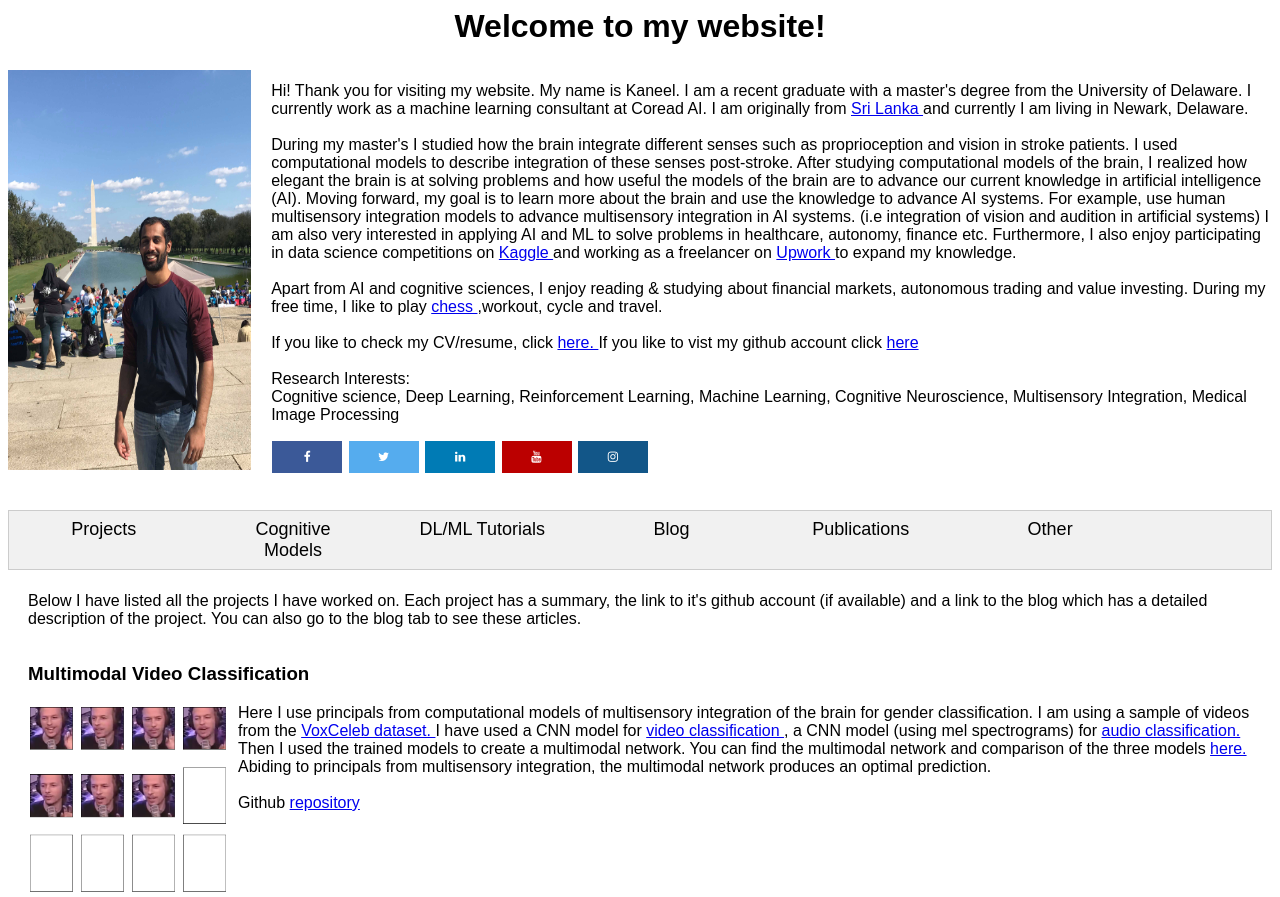
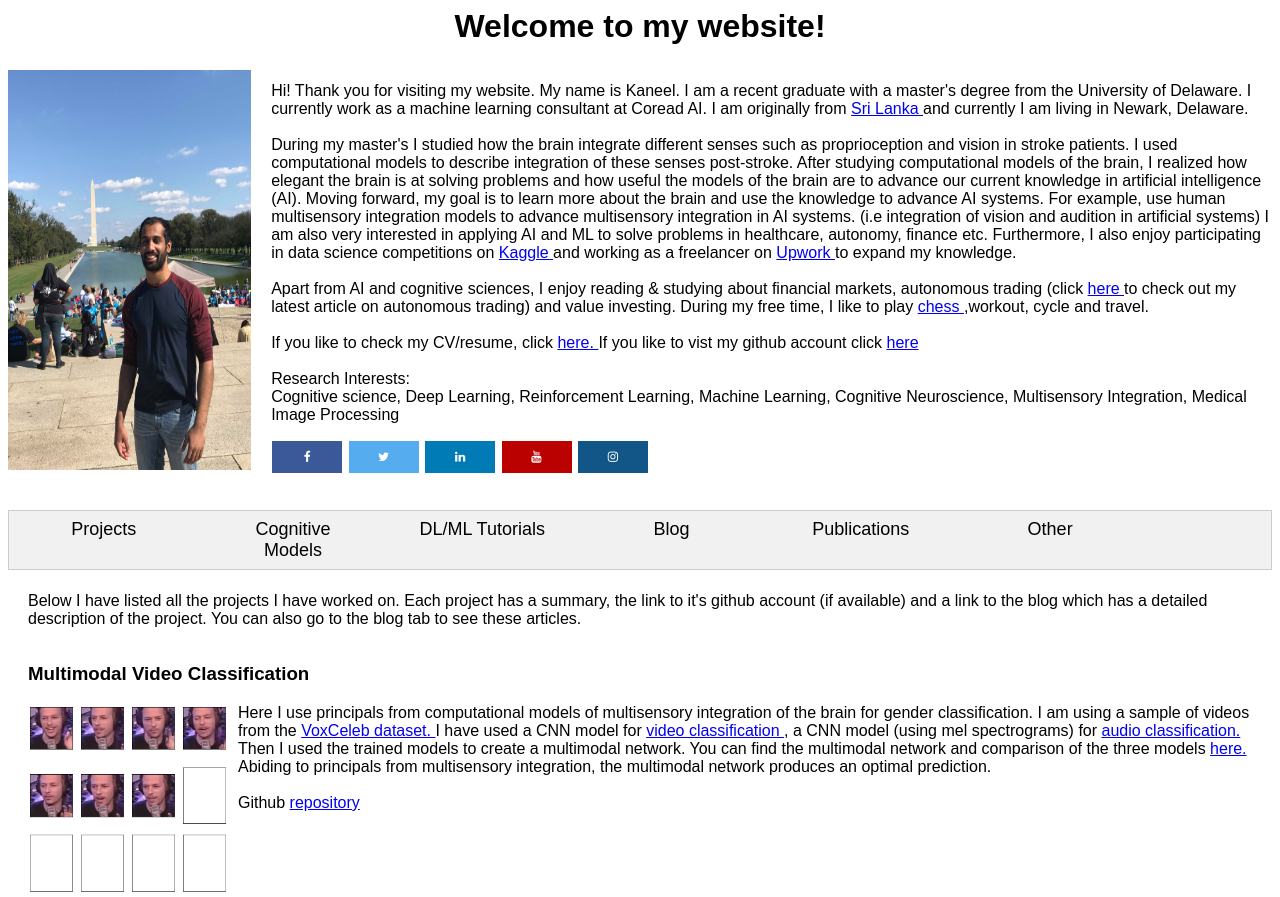
Before and after one commit to kaneelgit/kaneelgit.github.io, a plain HTML site: page index.html in a window 1280 px wide. Shown: the top 897 px of the page. Drawn offline with Linux system fonts and the light colour scheme.

Commit message:
Update index.html

```diff
--- a/index.html
+++ b/index.html
@@ -41,7 +41,8 @@
             I am also very interested in applying AI and ML to solve problems in healthcare, autonomy, finance etc. Furthermore,
             I also enjoy participating in data science competitions on <a href = "https://www.kaggle.com/kaneelsenevirathne" target = "_blank"> Kaggle </a> and working as a freelancer on <a href = "https://www.upwork.com/freelancers/~017b74a46c1d335bce?viewMode=1" target = "_blank"> Upwork </a> to expand my knowledge. <br> <br>
 
-            Apart from AI and cognitive sciences, I enjoy reading & studying about financial markets, autonomous trading and value investing. During my free time, I like to play
+            Apart from AI and cognitive sciences, I enjoy reading & studying about financial markets, autonomous trading (click <a href = https://medium.com/@kaneel.senevirathne/how-im-using-machine-learning-to-trade-in-the-stock-market-3ba981a2ffc2 target = "_blank">
+            here </a> to check out my latest article on autonomous trading) and value investing. During my free time, I like to play
             <a href = "https://www.chess.com/member/saggypants78" target = "_blank"> chess </a> ,workout, cycle and travel.
             <br> <br>
 
```
